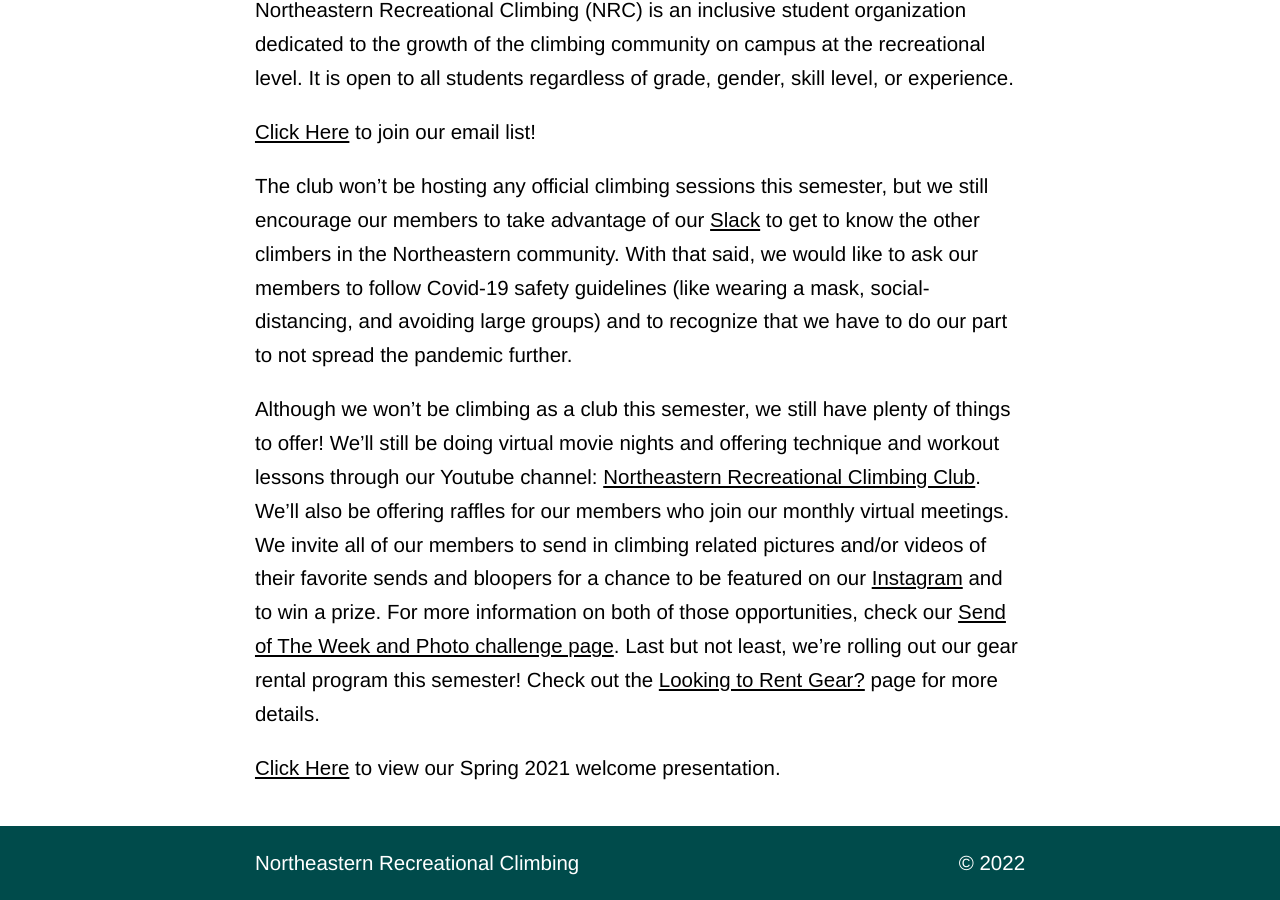
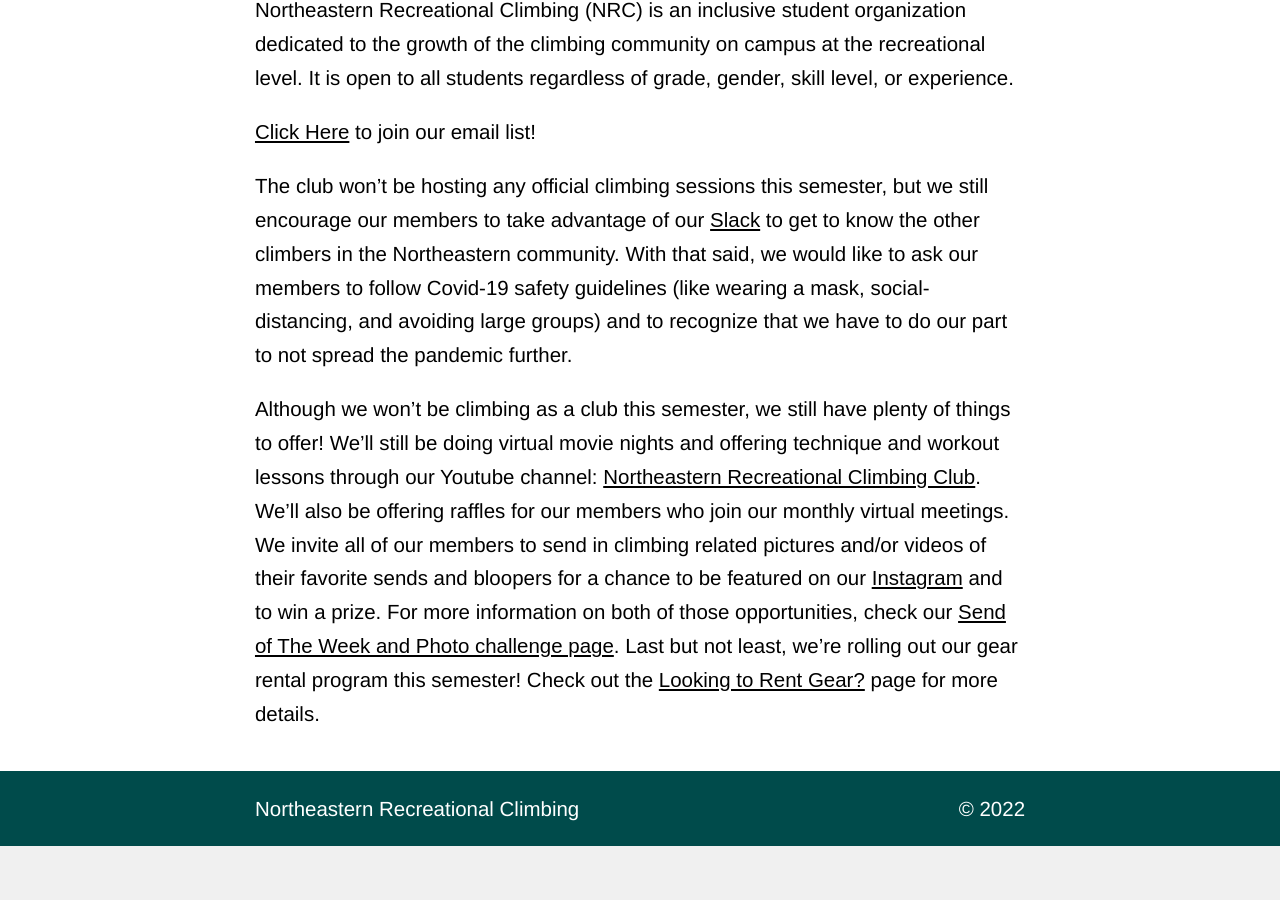
Before and after one commit to NortheasternClimbing/northeasternclimbing.github.io, a Jekyll site: the page built from nrc/index.md, in a window 1280 px wide and 900 px high, scrolled down 903 px. Built offline with Jekyll 4.4.1, drawn with Linux system fonts in a browser that asks for light colours; after the commit the page ends 1749 px from its top, so only the background shows below that.

Commit message:
Update index.md
test commit - nwinicki

```diff
--- a/nrc/index.md
+++ b/nrc/index.md
@@ -11,5 +11,3 @@
 The club won't be hosting any official climbing sessions this semester, but we still encourage our members to take advantage of our [Slack](https://join.slack.com/t/nurecclimbing/shared_invite/enQtMjk1MDgxNzE5MjgzLTU1ZGIzZDIyZDM2NTY1YmJmZjQ4NTU3ZWM1NTdjNGVmNmRjN2EzNGY2YjhmODUxMTZhOTJhMjU1NGQ1MjY3ZjM) to get to know the other climbers in the Northeastern community. With that said, we would like to ask our members to follow Covid-19 safety guidelines (like wearing a mask, social-distancing, and avoiding large groups) and to recognize that we have to do our part to not spread the pandemic further.
 
 Although we won't be climbing as a club this semester, we still have plenty of things to offer! We'll still be doing virtual movie nights and offering technique and workout lessons through our Youtube channel: [Northeastern Recreational Climbing Club](https://www.youtube.com/channel/UChBnlZ2JB83uiv6PnR765Xw/featured). We'll also be offering raffles for our members who join our monthly virtual meetings. We invite all of our members to send in climbing related pictures and/or videos of their favorite sends and bloopers for a chance to be featured on our [Instagram](https://www.instagram.com/nurecclimbing/) and to win a prize. For more information on both of those opportunities, check our [Send of The Week and Photo challenge page](https://northeasternclimbing.github.io/nrc/challenges/). Last but not least, we're rolling out our gear rental program this semester! Check out the [Looking to Rent Gear?](https://northeasternclimbing.github.io/nrc/gear_rental/) page for more details.
-
-[Click Here](https://drive.google.com/file/d/178OV7rMXqnHI4j6PDkbj6siAW5-uXuq3/view?usp=sharing) to view our Spring 2021 welcome presentation.
```
